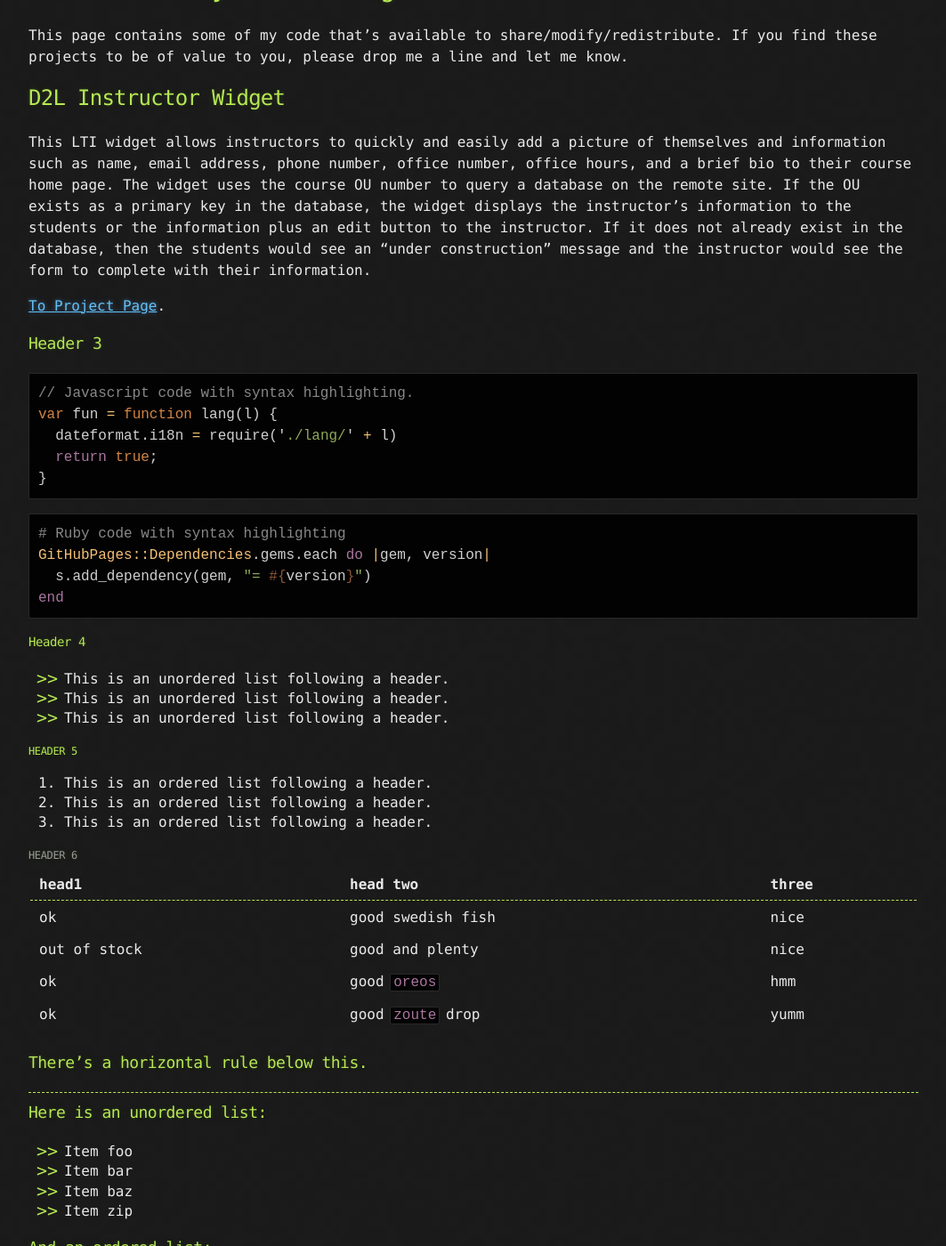
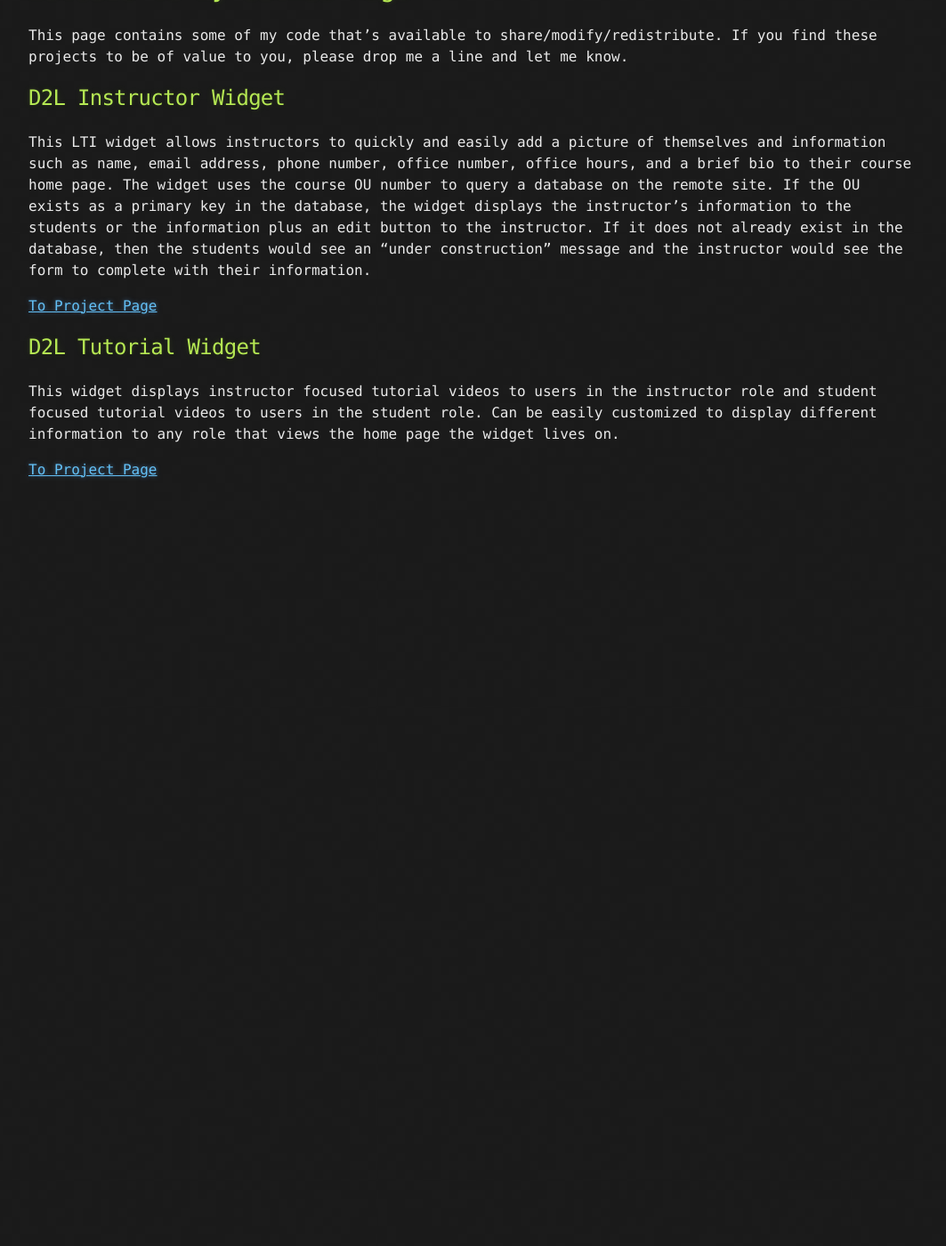
Before and after one commit to wbreau/wbreau.github.io, a Jekyll site: the page built from index.md, in a window 1280 px wide and 1400 px high, scrolled down 270 px. Shown: the whole window at 89% size, without its empty margins (108-1171 px from the left). Built offline with Jekyll 4.4.1, drawn with Linux system fonts in a browser that asks for light colours; our own code applies the rules of GitHub Pages for plain Markdown files; after the commit the page ends 900 px from its top, so only the background shows below that; some of the changed text lies outside the part shown.

Commit message:
updated index page

````diff
--- a/index.md
+++ b/index.md
@@ -10,106 +10,10 @@ This page contains some of my code that's available to share/modify/redistribute
 
 This LTI widget allows instructors to quickly and easily add a picture of themselves and information such as name, email address, phone number, office number, office hours, and a brief bio to their course home page. The widget uses the course OU number to query a database on the remote site. If the OU exists as a primary key in the database, the widget displays the instructor's information to the students or the information plus an edit button to the instructor. If it does not already exist in the database, then the students would see an "under construction" message and the instructor would see the form to complete with their information.
 
-[To Project Page](https://github.com/wbreau/D2L_Instructor_Widget).
+[To Project Page](https://github.com/wbreau/D2L_Instructor_Widget)
 
-### Header 3
+## D2L Tutorial Widget
 
-```js
-// Javascript code with syntax highlighting.
-var fun = function lang(l) {
-  dateformat.i18n = require('./lang/' + l)
-  return true;
-}
-```
+This widget displays instructor focused tutorial videos to users in the instructor role and student focused tutorial videos to users in the student role. Can be easily customized to display different information to any role that views the home page the widget lives on.
 
-```ruby
-# Ruby code with syntax highlighting
-GitHubPages::Dependencies.gems.each do |gem, version|
-  s.add_dependency(gem, "= #{version}")
-end
-```
-
-#### Header 4
-
-*   This is an unordered list following a header.
-*   This is an unordered list following a header.
-*   This is an unordered list following a header.
-
-##### Header 5
-
-1.  This is an ordered list following a header.
-2.  This is an ordered list following a header.
-3.  This is an ordered list following a header.
-
-###### Header 6
-
-| head1        | head two          | three |
-|:-------------|:------------------|:------|
-| ok           | good swedish fish | nice  |
-| out of stock | good and plenty   | nice  |
-| ok           | good `oreos`      | hmm   |
-| ok           | good `zoute` drop | yumm  |
-
-### There's a horizontal rule below this.
-
-* * *
-
-### Here is an unordered list:
-
-*   Item foo
-*   Item bar
-*   Item baz
-*   Item zip
-
-### And an ordered list:
-
-1.  Item one
-1.  Item two
-1.  Item three
-1.  Item four
-
-### And a nested list:
-
-- level 1 item
-  - level 2 item
-  - level 2 item
-    - level 3 item
-    - level 3 item
-- level 1 item
-  - level 2 item
-  - level 2 item
-  - level 2 item
-- level 1 item
-  - level 2 item
-  - level 2 item
-- level 1 item
-
-### Small image
-
-![Octocat](https://assets-cdn.github.com/images/icons/emoji/octocat.png)
-
-### Large image
-
-![Branching](https://guides.github.com/activities/hello-world/branching.png)
-
-
-### Definition lists can be used with HTML syntax.
-
-<dl>
-<dt>Name</dt>
-<dd>Godzilla</dd>
-<dt>Born</dt>
-<dd>1952</dd>
-<dt>Birthplace</dt>
-<dd>Japan</dd>
-<dt>Color</dt>
-<dd>Green</dd>
-</dl>
-
-```
-Long, single-line code blocks should not wrap. They should horizontally scroll if they are too long. This line should be long enough to demonstrate this.
-```
-
-```
-The final element.
-```
+[To Project Page](https://github.com/wbreau/D2L_Tutorial_Widget)
````
